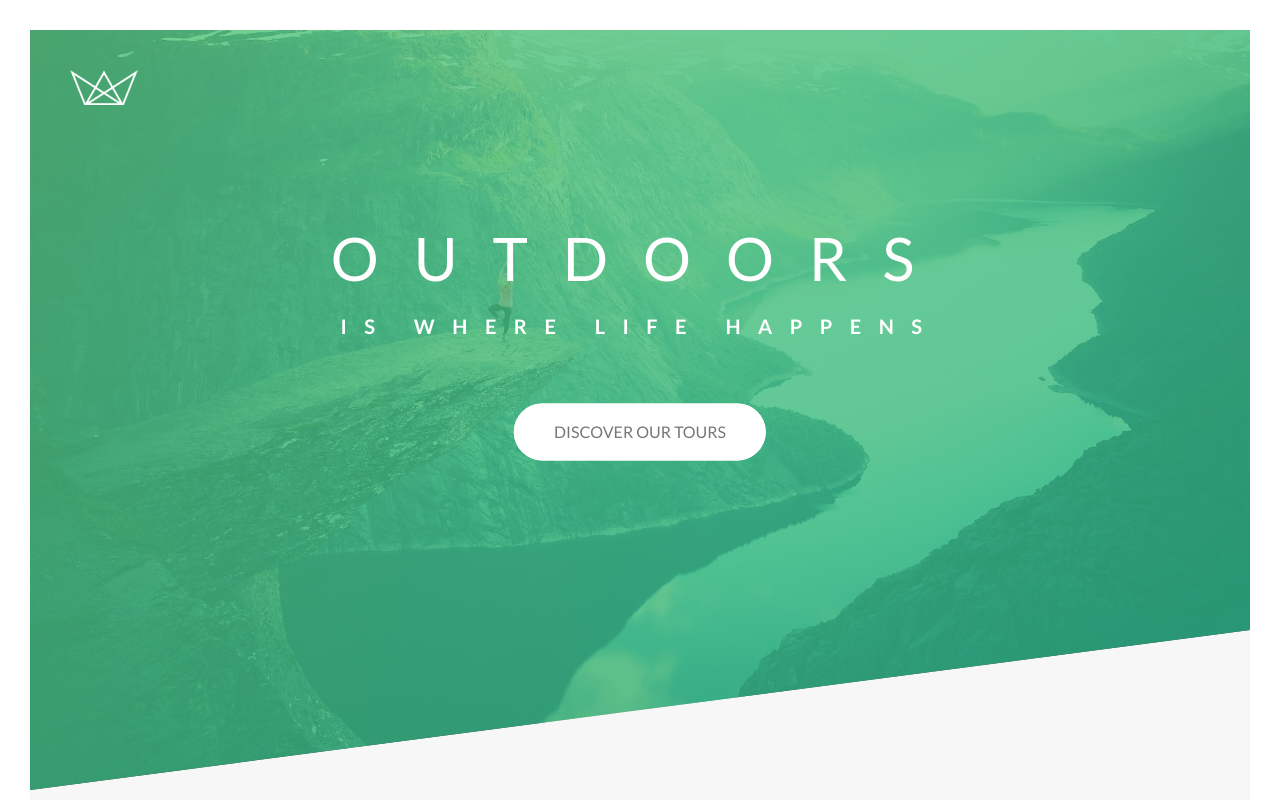
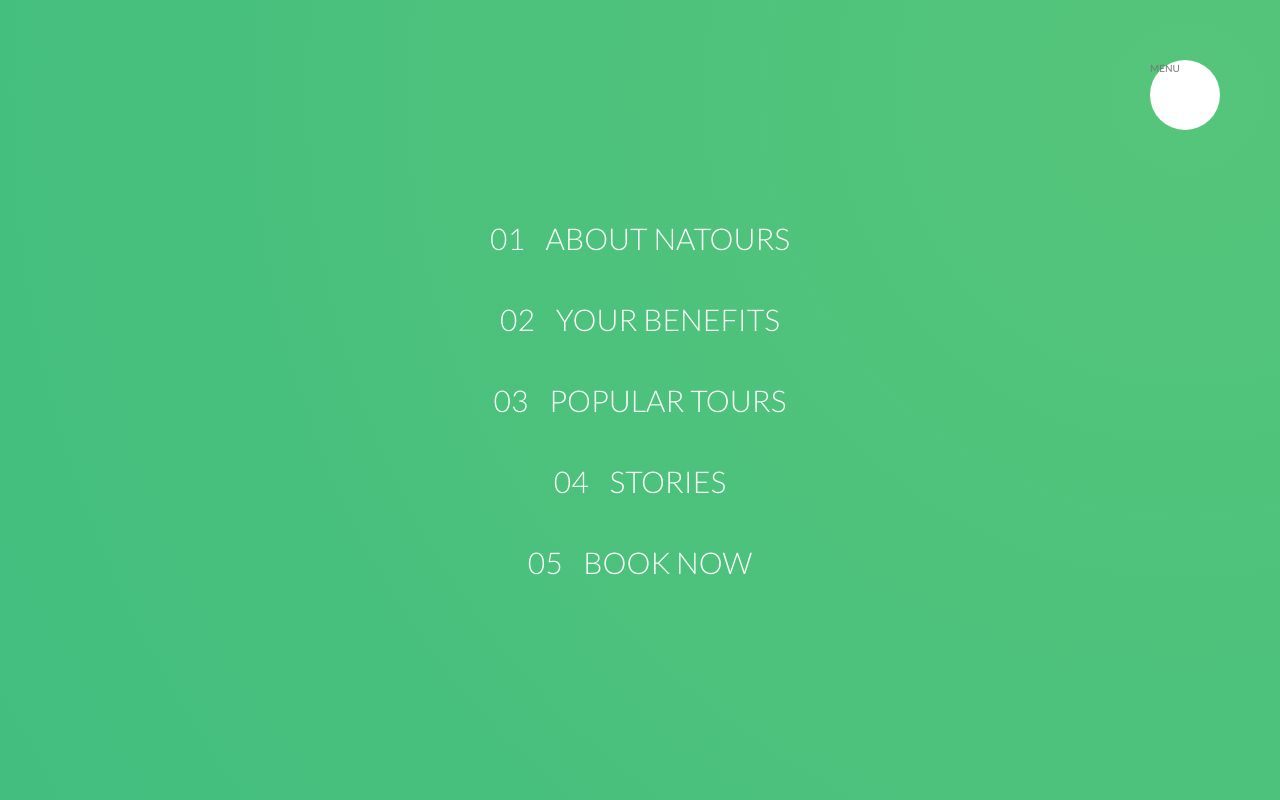
Before and after one commit to thabermeyer/natours-project, a website: page app/index.html in a window 1280 px wide. Shown: the top 800 px of the page. Drawn offline with Linux system fonts and the light colour scheme; files whose address does not match are found by name.

Commit message:
Working on navigation

```diff
--- /dev/null
+++ b/app/assets/styles/layout/_navigation.scss
@@ -0,0 +1,99 @@
+.navigation {
+
+    &__checkbox {
+
+        display: none;
+
+    }
+
+    &__button {
+
+        background-color: $primary-white;
+        height: 7rem;
+        width: 7rem;
+        position: fixed;
+        top: 6rem;
+        right: 6rem;
+        border-radius: 50%;
+        z-index: 2000;
+
+    }
+
+    &__background {
+
+        height: 6rem;
+        width: 6rem;
+        border-radius: 50%;
+        position: fixed;
+        top: 6.5rem;
+        right: 6.5rem;
+        background-image: radial-gradient($primary-green--light, $primary-green--dark);
+        z-index: 1000;
+
+        transform: scale(80);
+
+    }
+
+    &__nav {
+
+        height: 100vh;
+        width: 100%;
+        position: fixed;
+        top: 0;
+        right: 0;
+        z-index: 1500;
+
+    }
+
+    &__list {
+
+        position: absolute;
+        top: 50%;
+        left: 50%;
+        transform: translate(-50%, -50%);
+        list-style: none;
+        text-align: center;
+
+    }
+
+    &__item {
+
+        margin: 1rem;
+
+    }
+
+    &__link {
+
+        &:link, &:visited {
+
+            display: inline-block;
+            font-size: 3rem;
+            font-weight: 300;
+            padding: 1rem 2rem;
+            color: $primary-white;
+            text-decoration: none;
+            text-transform: uppercase;
+            background-image: linear-gradient(120deg, transparent 0%, transparent 50%, $primary-white 50%);
+            background-size: 220%;
+            transition: all .4s;
+
+            span {
+
+                margin-right: 1.5rem;
+                display: inline-block;
+
+            }
+
+        }
+
+        &:hover, &:active {
+
+            background-position: 100%;
+            color: $primary-green;
+            transform: translateX(1rem);
+
+        }
+
+    }
+
+}
--- a/app/assets/styles/styles.scss
+++ b/app/assets/styles/styles.scss
@@ -18,5 +18,6 @@
 @import "layout/_grid";
 @import "layout/_header";
 @import "layout/_footer";
+@import "layout/_navigation";
 
 @import "pages/_home";
--- a/app/index.html
+++ b/app/index.html
@@ -18,6 +18,30 @@
     </head>
 
     <body>
+
+        <div class="navigation">
+
+            <input type="checkbox" id="navi-toggle" class="nvagiation__checkbox">
+
+            <label for="navi-toggle" class="navigation__button">MENU</label>
+
+            <div class="navigation__background">&nbsp;</div>
+
+            <nav class="navigation__nav">
+
+                <ul class="navigation__list">
+
+                    <li class="navigation__item"><a href="#" class="navigation__link"><span>01</span> About Natours</a></li>
+                    <li class="navigation__item"><a href="#" class="navigation__link"><span>02</span> Your Benefits</a></li>
+                    <li class="navigation__item"><a href="#" class="navigation__link"><span>03</span> Popular Tours</a></li>
+                    <li class="navigation__item"><a href="#" class="navigation__link"><span>04</span> Stories</a></li>
+                    <li class="navigation__item"><a href="#" class="navigation__link"><span>05</span> Book Now</a></li>
+
+                </ul>
+
+            </nav>
+
+        </div>
 
         <header class="header">
 
```
Also changed, not shown: app/temp/styles/styles.css.
